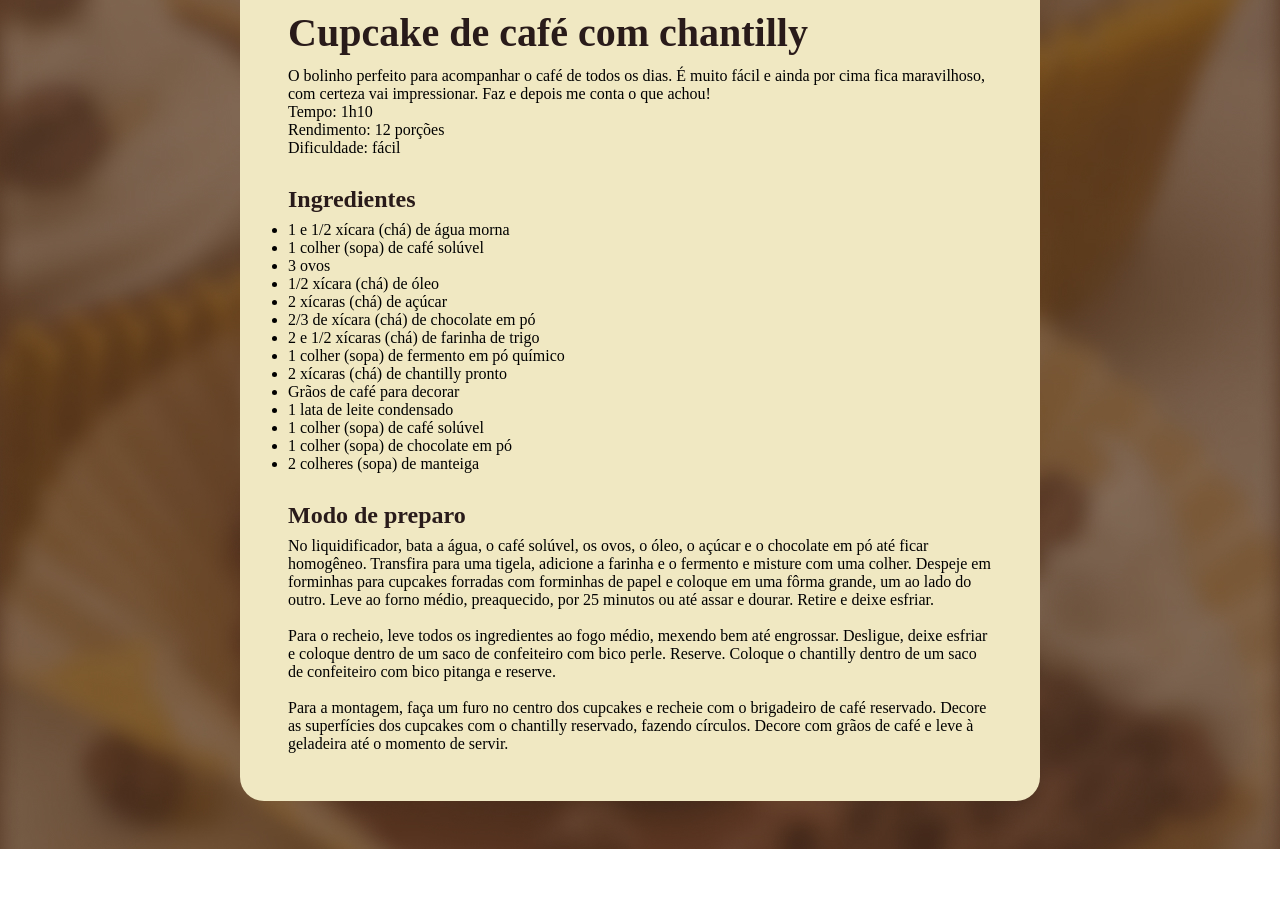
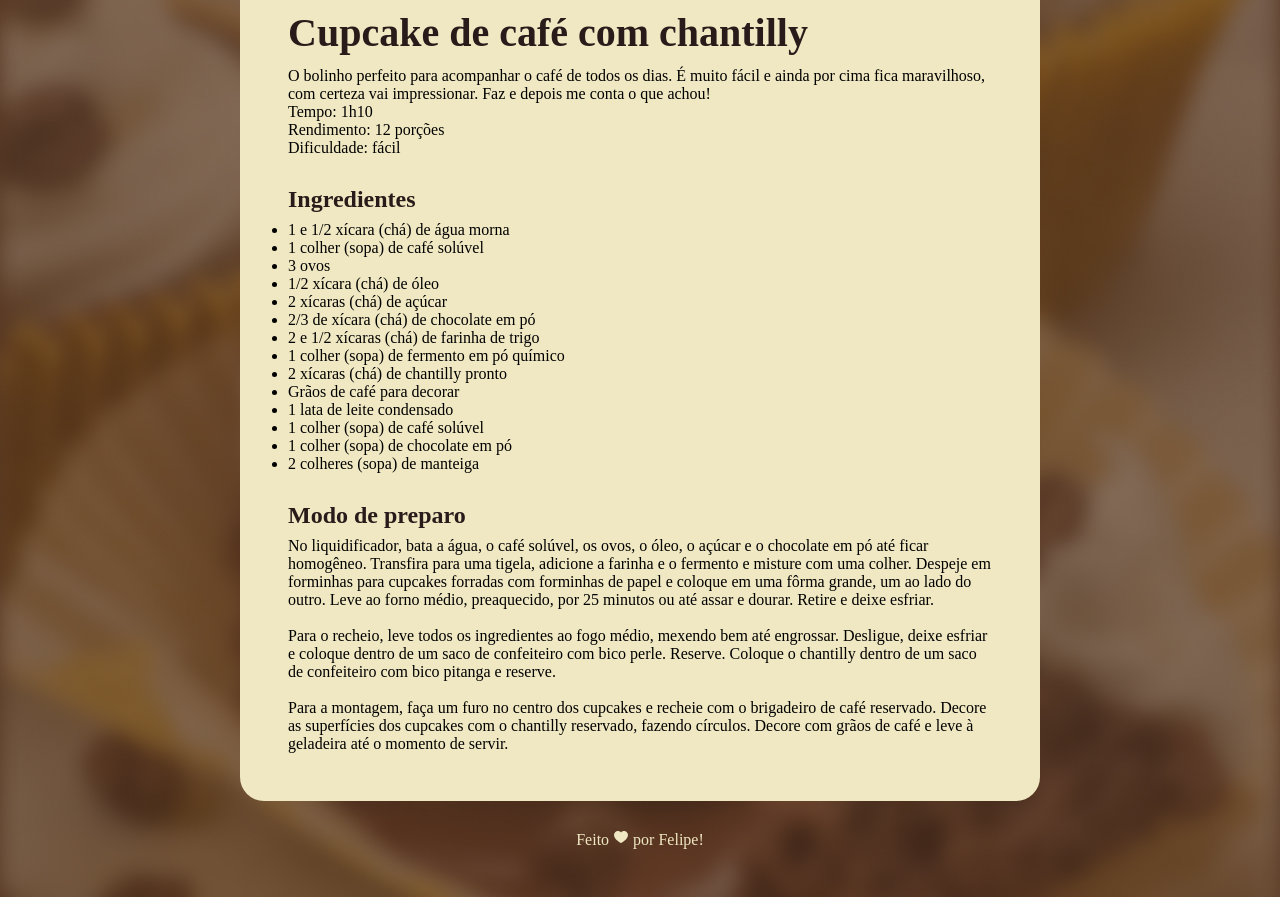
Before and after one commit to felippe1987/p-g_receita, a plain HTML site: page index.html in a window 1280 px wide. Shown: the part 497-1394 px from the top of the page. Before the commit the page ends 1346 px from the top, so only its background shows below. Drawn offline with Linux system fonts and the light colour scheme; a web font is replaced by a local one.

Commit message:
adicionando um rodapé com img svg

```diff
--- a/index.html
+++ b/index.html
@@ -1,6 +1,7 @@
 <!DOCTYPE html>
 <html lang="pt-br">
   <head>
+    <link rel="shortcut icon" href="/images/ph_heart-fill.svg" type="image/x-icon">
     <link rel="preconnect" href="https://fonts.googleapis.com">
     <link rel="preconnect" href="https://fonts.gstatic.com" crossorigin>
     <link href="https://fonts.googleapis.com/css2?family=Alice&display=swap" rel="stylesheet">
@@ -53,5 +54,8 @@
         </section>
       </main>
     </div>
+    <footer>
+      Feito <img src="/images/ph_heart-fill.svg" alt="coração"> por Felipe!
+    </footer>
   </body>
 </html>
--- a/style.css
+++ b/style.css
@@ -20,7 +20,7 @@ body {
   padding: 24px;
   background-color: #f0e8c2;
   border-radius: 24px;
-  margin: 48px auto;
+  margin: 48px auto 28px;
 }
 
 h1 {
@@ -54,3 +54,9 @@ section + section {
 about p + p {
   margin-top: 12px;
 }
+
+footer {
+  color: #f0e8c2;
+  text-align: center;
+  padding-bottom: 48px;
+}
```
Also changed, not shown: images/ph_heart-fill.svg (added).
